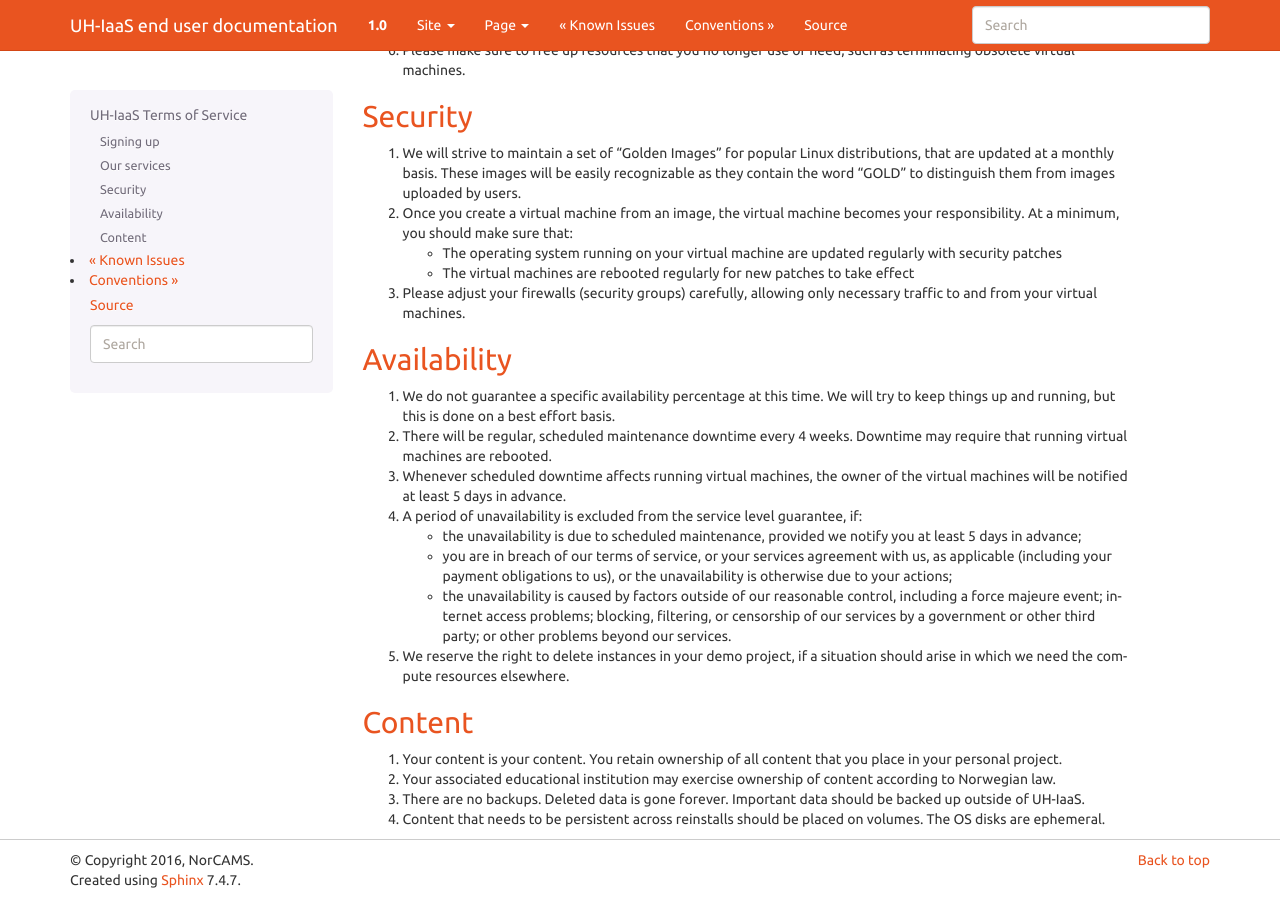
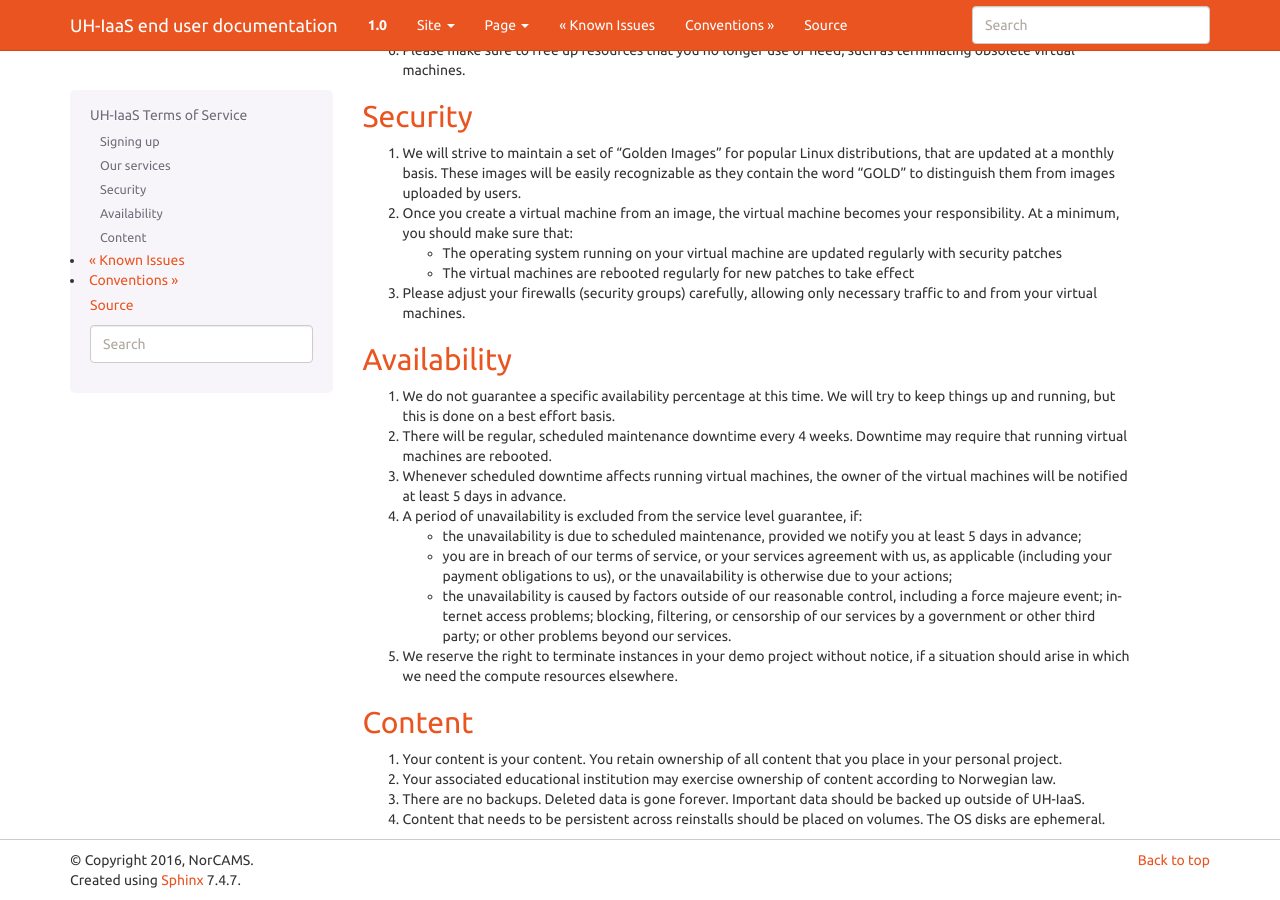
Before and after one commit to norcams/docs-enduser, a Sphinx documentation site: the page built from docs/terms-of-service.rst, in a window 1280 px wide and 900 px high, scrolled down 895 px. Built offline with Sphinx 7.4.7, drawn with Linux system fonts in a browser that asks for light colours.

Commit message:
more about demo projects

```diff
--- a/docs/terms-of-service.rst
+++ b/docs/terms-of-service.rst
@@ -117,9 +117,9 @@ Availability
      government or other third party; or other problems beyond our
      services.
 
-#. We reserve the right to delete instances in your demo project, if a
-   situation should arise in which we need the compute resources
-   elsewhere.
+#. We reserve the right to terminate instances in your demo project
+   without notice, if a situation should arise in which we need the
+   compute resources elsewhere.
 
 Content
 -------
```
